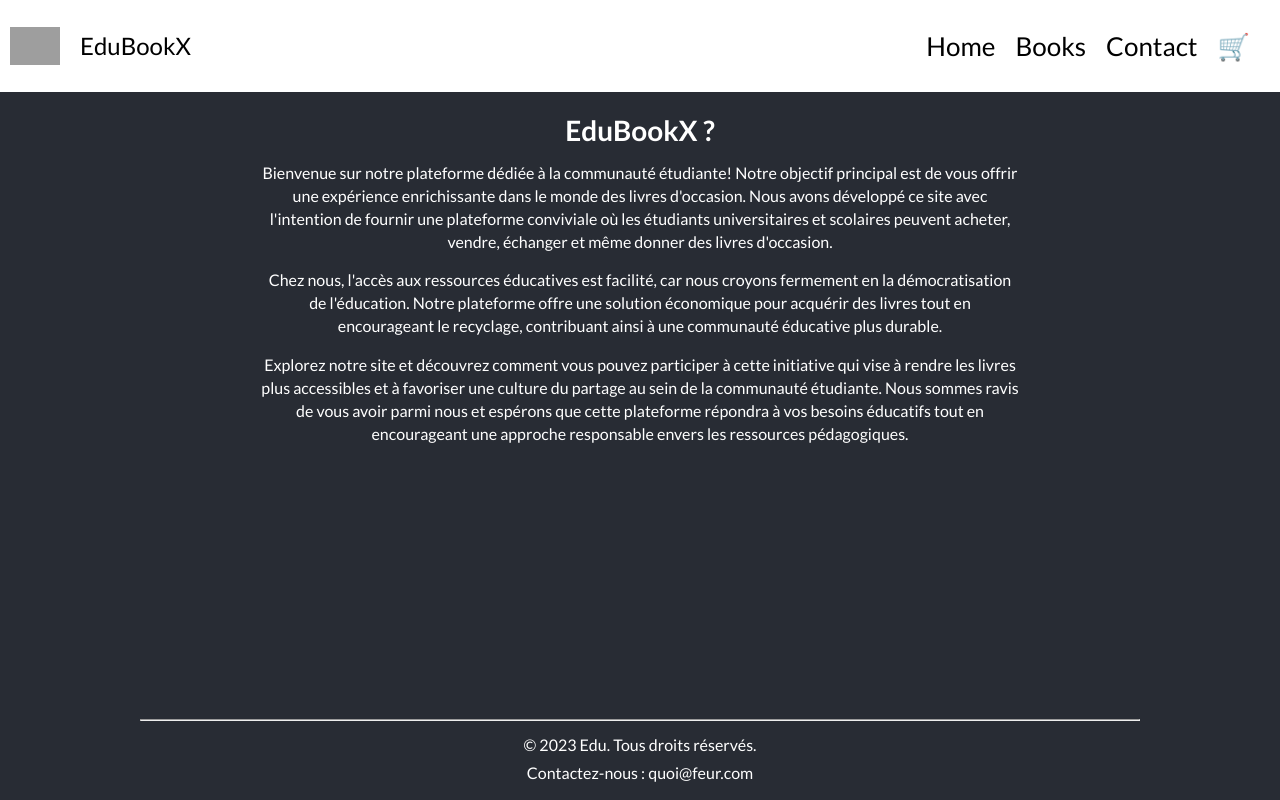
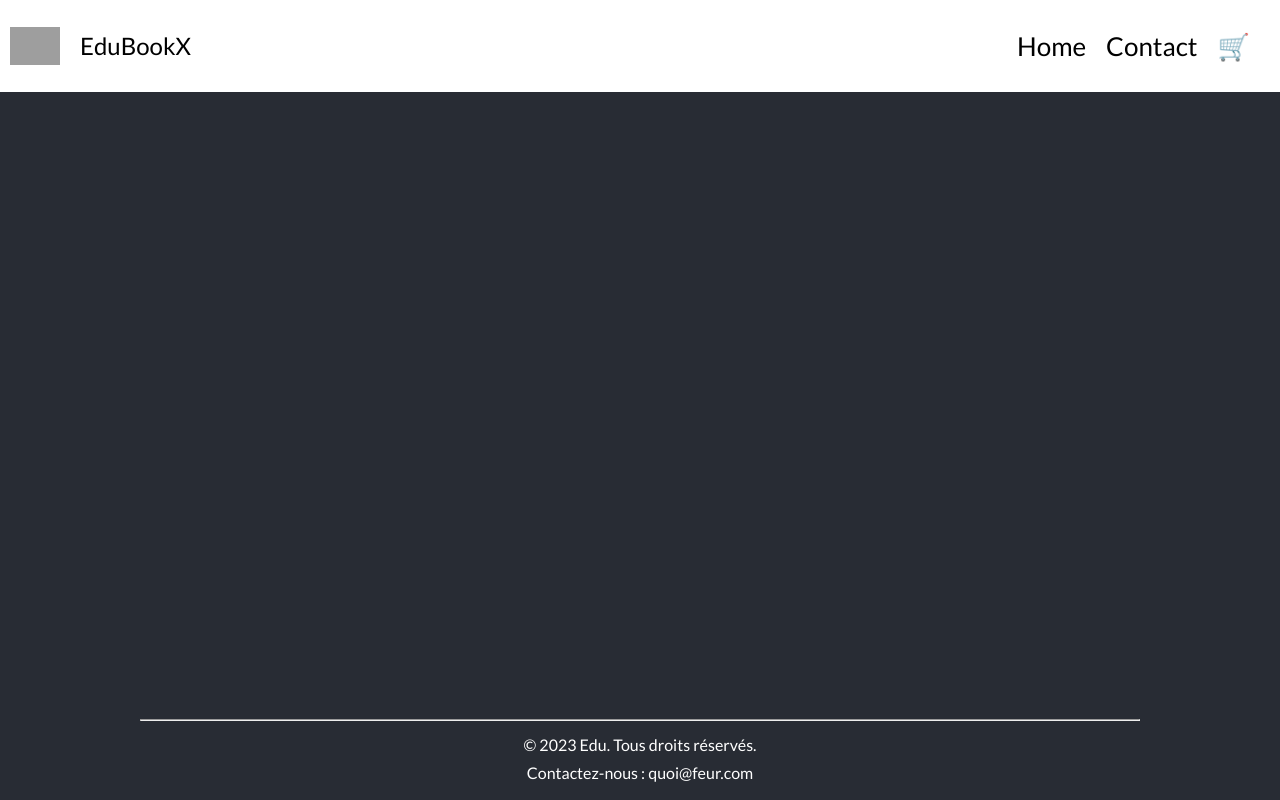
Before and after one commit to amirzacker/edubook-x, a React (Create React App) app in the folder frontend/: page / in a window 1280 px wide. Built offline with nearby package versions, Linux system fonts and the light colour scheme; grey boxes are pictures that could not be loaded.

Commit message:
Ajout de la search bar pour les livres, pages APropos et Livres enlevées

```diff
--- a/frontend/src/App.js
+++ b/frontend/src/App.js
@@ -7,8 +7,6 @@ import { Header, Footer } from "./components/organisms";
 import { CardBook } from "./components/atoms";
 import booksData from './booksData';
 import Home from './pages/Home/Home';
-import APropos from './pages/APropos/APropos';
-import Livres from './pages/Livres/Livres';
 import Contact from './pages/Contact/Contact';
 
 function App() {
@@ -18,8 +16,7 @@ function App() {
 				<header className="App-header">
 					<Header />
 					<Routes>
-						<Route path="/" element={<Home books={booksData} />} />
-						<Route path="/livres" element={<Livres books={booksData} />} />
+						<Route path="/livres" element={<Home books={booksData} />} />
 						<Route path="/contact" element={<Contact />} />
 					</Routes>
 						<Footer />
--- a/frontend/src/components/atoms/CardBook/CardBook.css
+++ b/frontend/src/components/atoms/CardBook/CardBook.css
@@ -1,8 +1,4 @@
-.card-library {
-  display: flex;
-  padding: 1%; /* Espacement autour de la bibliothèque de cartes */
-  margin-top: 3%;
-}
+
 
 .card {
   background-color: white; /* Couleur de fond des cartes */
--- a/frontend/src/components/organisms/Header/Header.jsx
+++ b/frontend/src/components/organisms/Header/Header.jsx
@@ -13,8 +13,7 @@ const Header = () => {
                 <div className="title">EduBookX</div>
             </div>
             <ul className="nav">
-                <li><Link to="/">Home</Link></li>
-                <li><Link to="/livres">Books</Link></li>
+                <li><Link to="/livres">Home</Link></li>
                 <li><Link to="/contact">Contact</Link></li>
                 <li><Link to="/panier"></Link></li>
             </ul>
--- a/frontend/src/pages/APropos/APropos.css
+++ /dev/null
@@ -1,17 +0,0 @@
-/* APropos.css */
-.apropos-container {
-    max-width: 800px;
-    margin: 0 auto;
-    padding: 20px;
-  }
-
-  h1 {
-    color: white;
-  }
-
-  p {
-    font-size: 16px;
-    line-height: 1.6;
-    color: white;
-    margin-bottom: 15px;
-  }
--- a/frontend/src/pages/APropos/APropos.jsx
+++ /dev/null
@@ -1,23 +0,0 @@
-// APropos.jsx
-
-import React from 'react';
-import './APropos.css'; // Ajoutez un fichier de style dédié
-
-const APropos = () => {
-  return (
-    <div className="apropos-container">
-      <h1>EduBookX ?</h1>
-      <p>
-        Bienvenue sur notre plateforme dédiée à la communauté étudiante! Notre objectif principal est de vous offrir une expérience enrichissante dans le monde des livres d'occasion. Nous avons développé ce site avec l'intention de fournir une plateforme conviviale où les étudiants universitaires et scolaires peuvent acheter, vendre, échanger et même donner des livres d'occasion.
-      </p>
-      <p>
-        Chez nous, l'accès aux ressources éducatives est facilité, car nous croyons fermement en la démocratisation de l'éducation. Notre plateforme offre une solution économique pour acquérir des livres tout en encourageant le recyclage, contribuant ainsi à une communauté éducative plus durable.
-      </p>
-      <p>
-        Explorez notre site et découvrez comment vous pouvez participer à cette initiative qui vise à rendre les livres plus accessibles et à favoriser une culture du partage au sein de la communauté étudiante. Nous sommes ravis de vous avoir parmi nous et espérons que cette plateforme répondra à vos besoins éducatifs tout en encourageant une approche responsable envers les ressources pédagogiques.
-      </p>
-    </div>
-  );
-}
-
-export default APropos;
--- a/frontend/src/pages/Contact/Contact.css
+++ b/frontend/src/pages/Contact/Contact.css
@@ -17,6 +17,7 @@
   label {
     font-weight: bold;
     margin-bottom: 5px;
+    color: white;
   }
 
   input,
--- a/frontend/src/pages/Home/Home.css
+++ b/frontend/src/pages/Home/Home.css
@@ -1,5 +1,6 @@
-/* APropos.css */
-.apropos-container {
+
+
+.about-container {
     max-width: 800px;
     margin: 0 auto;
     padding: 20px;
@@ -15,3 +16,22 @@
     color: white;
     margin-bottom: 15px;
   }
+
+.search-bar {
+    margin-top: 3%;
+  }
+
+  .search-bar input {
+    width: 50%;
+    padding: 8px;
+    font-size: 16px;
+    border: 1px solid #ccc;
+    border-radius: 4px;
+  }
+
+
+  .card-library {
+    display: flex;
+    padding: 1%; /* Espacement autour de la bibliothèque de cartes */
+    margin-top: 3%;
+  }
--- a/frontend/src/pages/Home/Home.jsx
+++ b/frontend/src/pages/Home/Home.jsx
@@ -1,11 +1,20 @@
-// Home.jsx
 
-import React from 'react';
+
+import React, { useState } from 'react';
 import { CardBook } from '../../components/atoms';
+import './Home.css';
 
-const Home = ({ books }) => {
+const Livres = ({ books }) => {
+  const [searchTerm, setSearchTerm] = useState('');
+
+  const filteredBooks = books.filter(book =>
+    book.title.toLowerCase().includes(searchTerm.toLowerCase())
+  );
+
   return (
-    <div className="apropos-container">
+    <div>
+
+<div className="about-container">
       <h1>EduBookX ?</h1>
       <p>
         Bienvenue sur notre plateforme dédiée à la communauté étudiante! Notre objectif principal est de vous offrir une expérience enrichissante dans le monde des livres d'occasion. Nous avons développé ce site avec l'intention de fournir une plateforme conviviale où les étudiants universitaires et scolaires peuvent acheter, vendre, échanger et même donner des livres d'occasion.
@@ -17,8 +26,21 @@ const Home = ({ books }) => {
         Explorez notre site et découvrez comment vous pouvez participer à cette initiative qui vise à rendre les livres plus accessibles et à favoriser une culture du partage au sein de la communauté étudiante. Nous sommes ravis de vous avoir parmi nous et espérons que cette plateforme répondra à vos besoins éducatifs tout en encourageant une approche responsable envers les ressources pédagogiques.
       </p>
     </div>
-
+      <div className="search-bar">
+        <input
+          type="text"
+          placeholder="Rechercher un livre"
+          value={searchTerm}
+          onChange={(e) => setSearchTerm(e.target.value)}
+        />
+      </div>
+      <div className="card-container">
+        {filteredBooks.map((book, index) => (
+          <CardBook key={index} title={book.title} price={book.price} image={book.image} />
+        ))}
+      </div>
+    </div>
   );
 }
 
-export default Home;
+export default Livres;
--- a/frontend/src/pages/Livres/Livres.css
+++ /dev/null
@@ -1,5 +0,0 @@
-/* Livres.css */
-
-.card-container {
-
-  }
--- a/frontend/src/pages/Livres/Livres.jsx
+++ /dev/null
@@ -1,19 +0,0 @@
-// Livres.jsx
-
-import React from 'react';
-import { CardBook } from '../../components/atoms';
-import './Livres.css';
-
-const Livres = ({ books }) => {
-  return (
-    <div>
-      <div className="card-container">
-        {books.map((book, index) => (
-          <CardBook key={index} title={book.title} price={book.price} image={book.image} />
-        ))}
-      </div>
-    </div>
-  );
-}
-
-export default Livres;
```
